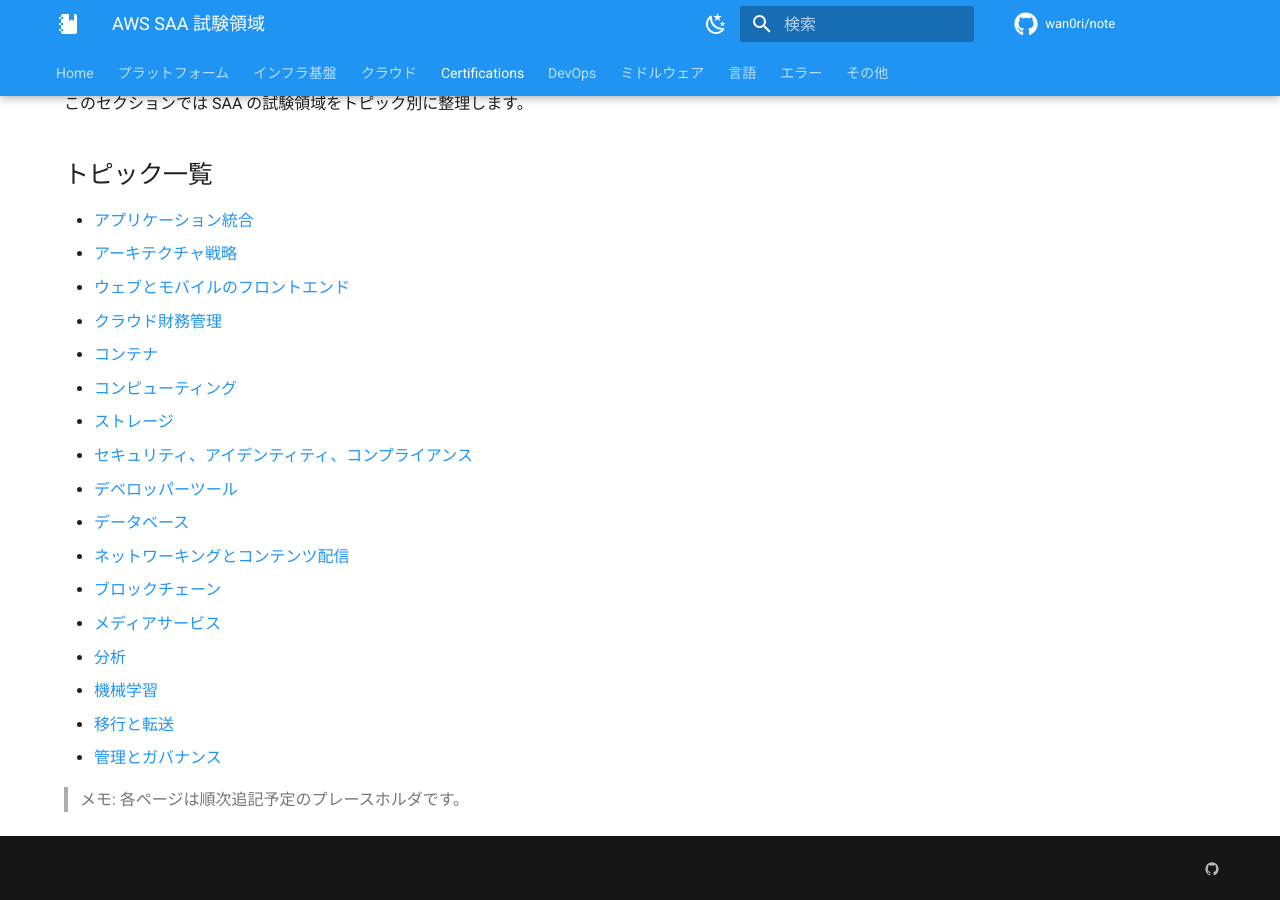
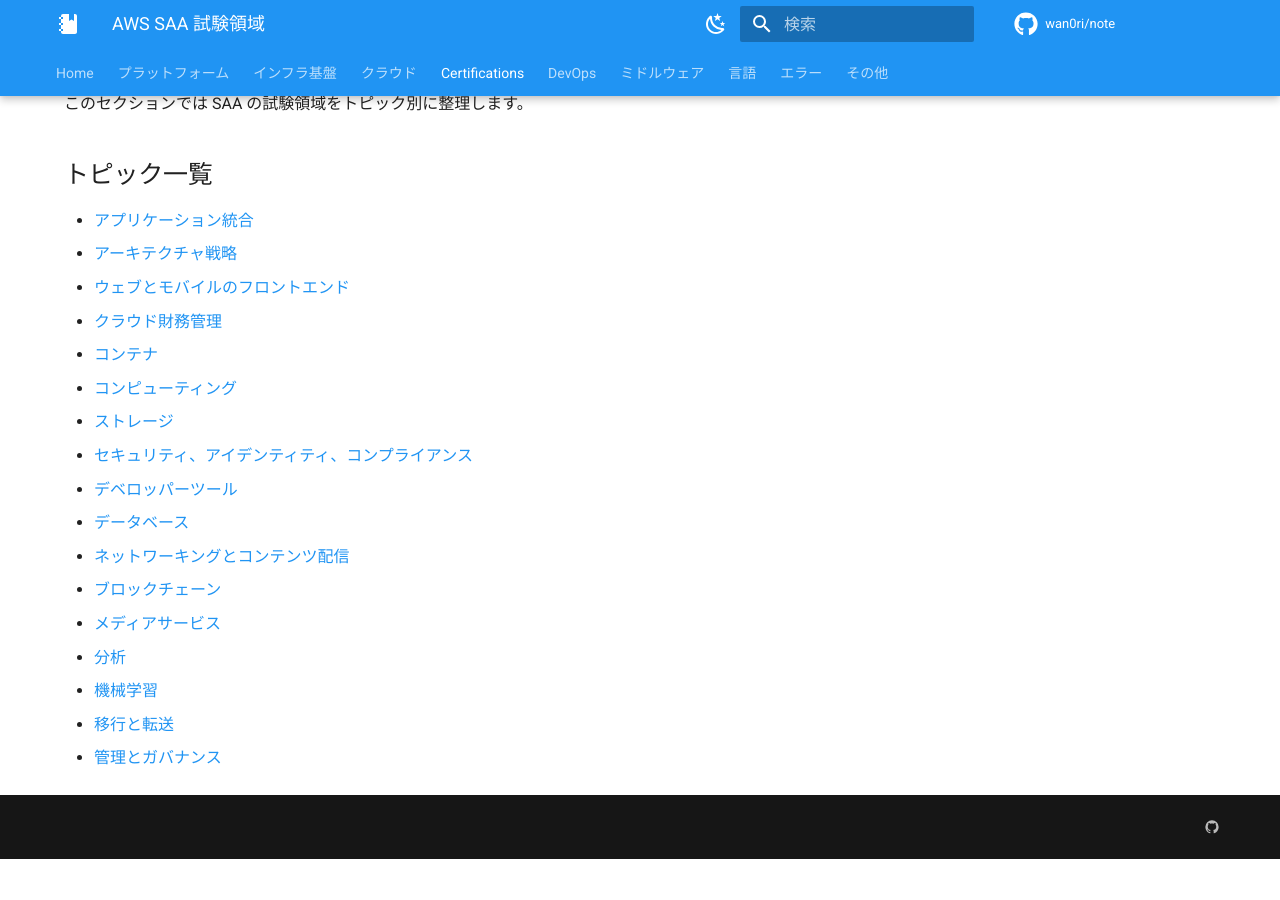
Before and after one commit to wan0ri/note, an MkDocs documentation site: the page built from docs/certifications/aws-saa/index.md, in a window 1280 px wide and 900 px high, scrolled down 218 px. Built offline with MkDocs 1.6.1 and Material for MkDocs 9.7.7, drawn with Linux system fonts in a browser that asks for light colours; comment, search, counter and statistics services are not loaded; after the commit the page ends 1077 px from its top, so only the background shows below that; some of the changed lines change nothing that is shown.

Commit message:
SAA 表示修正

```diff
--- a/docs/certifications/aws-saa/index.md
+++ b/docs/certifications/aws-saa/index.md
@@ -25,5 +25,3 @@
 - [機械学習](MachineLearning.md)
 - [移行と転送](MigrationAndTransfer.md)
 - [管理とガバナンス](ManagementAndGovernance.md)
-
-> メモ: 各ページは順次追記予定のプレースホルダです。
--- a/mkdocs.yml
+++ b/mkdocs.yml
@@ -117,24 +117,24 @@
       - 可観測性: cloud/observability.md
   - Certifications:
       - certifications/index.md
-      - AWS-SAA(範囲): certifications/aws-saa/index.md
-      - AWS-SAA(アプリケーション統合): certifications/aws-saa/ApplicationIntegration.md
-      - AWS-SAA(アーキテクチャ戦略): certifications/aws-saa/ArchitectureStrategy.md
-      - AWS-SAA(ウェブとモバイルのフロントエンド): certifications/aws-saa/WebAndMobileFrontEnd.md
-      - AWS-SAA(クラウド財務管理): certifications/aws-saa/CloudFinancialManagement.md
-      - AWS-SAA(コンテナ): certifications/aws-saa/Containers.md
-      - AWS-SAA(コンピューティング): certifications/aws-saa/Compute.md
-      - AWS-SAA(ストレージ): certifications/aws-saa/Storage.md
-      - AWS-SAA(セキュリティ、アイデンティティ、コンプライアンス): certifications/aws-saa/SecurityIdentityAndCompliance.md
-      - AWS-SAA(デベロッパーツール): certifications/aws-saa/DeveloperTools.md
-      - AWS-SAA(データベース): certifications/aws-saa/Database.md
-      - AWS-SAA(ネットワーキングとコンテンツ配信): certifications/aws-saa/NetworkingAndContentDelivery.md
-      - AWS-SAA(ブロックチェーン): certifications/aws-saa/Blockchain.md
-      - AWS-SAA(メディアサービス): certifications/aws-saa/MediaServices.md
-      - AWS-SAA(分析): certifications/aws-saa/Analytics.md
-      - AWS-SAA(機械学習): certifications/aws-saa/MachineLearning.md
-      - AWS-SAA(移行): certifications/aws-saa/MigrationAndTransfer.md
-      - AWS-SAA(管理とガバナンス): certifications/aws-saa/ManagementAndGovernance.md
+      - AWS-SAA 項目一覧: certifications/aws-saa/index.md
+      - アプリケーション統合: certifications/aws-saa/ApplicationIntegration.md
+      - アーキテクチャ戦略: certifications/aws-saa/ArchitectureStrategy.md
+      - ウェブとモバイルのフロントエンド: certifications/aws-saa/WebAndMobileFrontEnd.md
+      - クラウド財務管理: certifications/aws-saa/CloudFinancialManagement.md
+      - コンテナ: certifications/aws-saa/Containers.md
+      - コンピューティング: certifications/aws-saa/Compute.md
+      - ストレージ: certifications/aws-saa/Storage.md
+      - セキュリティ、アイデンティティ、コンプライアンス: certifications/aws-saa/SecurityIdentityAndCompliance.md
+      - デベロッパーツール: certifications/aws-saa/DeveloperTools.md
+      - データベース: certifications/aws-saa/Database.md
+      - ネットワーキングとコンテンツ配信: certifications/aws-saa/NetworkingAndContentDelivery.md
+      - ブロックチェーン: certifications/aws-saa/Blockchain.md
+      - メディアサービス: certifications/aws-saa/MediaServices.md
+      - 分析: certifications/aws-saa/Analytics.md
+      - 機械学習: certifications/aws-saa/MachineLearning.md
+      - 移行: certifications/aws-saa/MigrationAndTransfer.md
+      - 管理とガバナンス: certifications/aws-saa/ManagementAndGovernance.md
   - DevOps:
       - devops/index.md
       - CI/CD: devops/cicd.md
```
